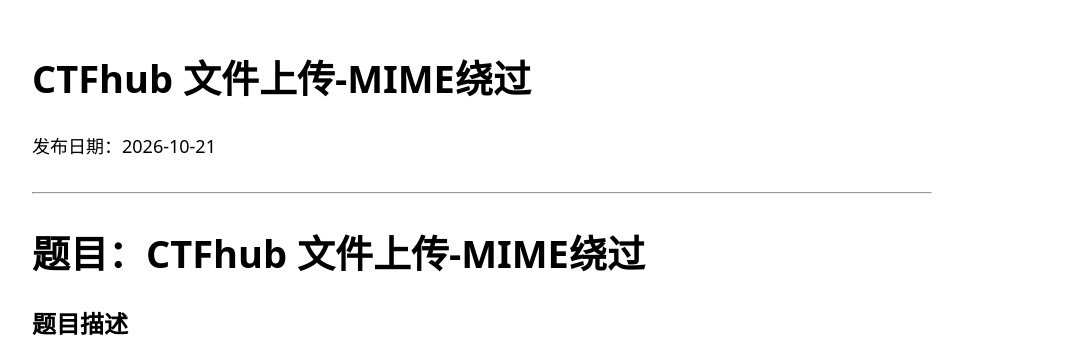
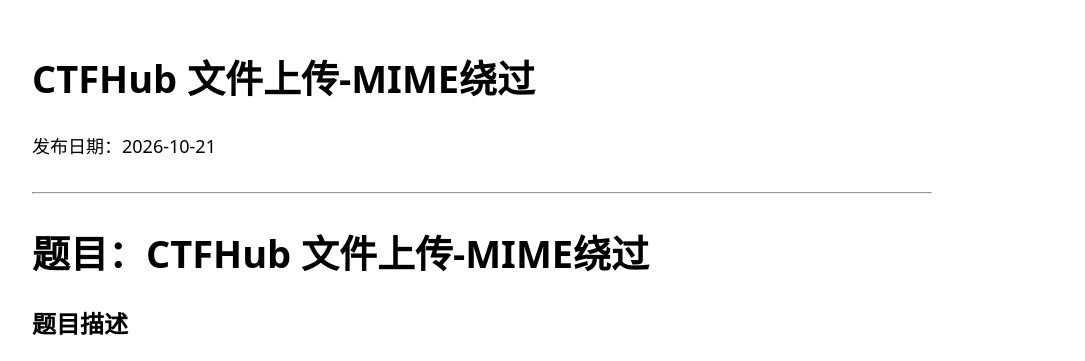
Before and after one commit to gysbfff/gysbfff.github.io, a Jekyll site: the page built from _posts/2026-10-21-ctfhub-mime.md, in a window 1280 px wide. Shown: the top 361 px of the page, without its empty margins (158-1243 px from the left). Built offline with Jekyll 4.4.1, drawn with Linux system fonts in a browser that asks for light colours; our own code applies the rules of GitHub Pages for plain Markdown files.

```diff
--- a/_posts/2026-10-21-ctfhub-mime.md
+++ b/_posts/2026-10-21-ctfhub-mime.md
@@ -1,11 +1,11 @@
 ---
-title: CTFhub 文件上传-MIME绕过
+title: CTFHub 文件上传-MIME绕过
 date: 2026-10-21
-categories: CTFhub Web 文件上传
-tags:  CTFhub Web 文件上传 MIME 类型伪造 Content-Type 绕过
+categories: CTFHub Web 文件上传
+tags:  CTFHub Web 文件上传 MIME 类型伪造 Content-Type 绕过
 ---
 
-# 题目：CTFhub 文件上传-MIME绕过
+# 题目：CTFHub 文件上传-MIME绕过
 
 ## 题目描述
 打开题目页面，尝试直接上传 `shell.php`，可能会被拦截。
```
